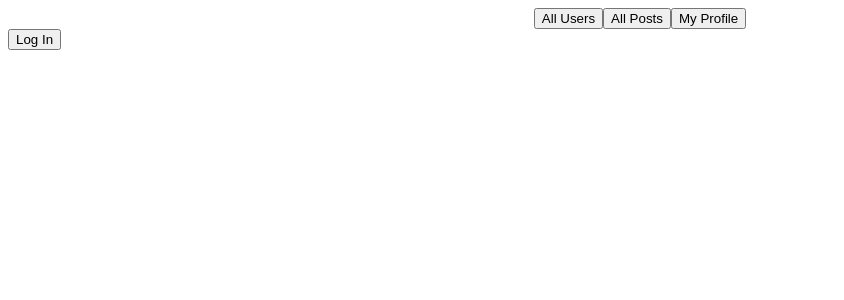
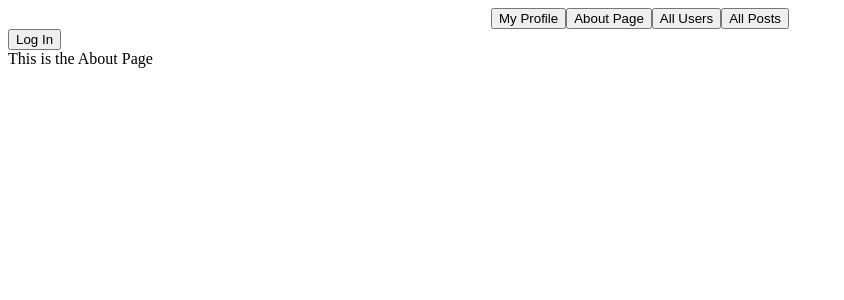
Before and after one commit to abaydar/tech_networking_client, a React (Create React App) app: page /about in a window 1280 px wide. Shown: the top 300 px of the page, without its empty margins (0-844 px from the left). Built offline with nearby package versions, Linux system fonts and the light colour scheme.

Commit message:
change home to about page, make profile root page '/'

```diff
--- /dev/null
+++ b/src/components/About.js
@@ -0,0 +1,13 @@
+import React from 'react';
+
+
+const About = () => {
+        return (
+        <div>
+            This is the About Page
+        </div>
+        );
+
+}
+
+export default About;
--- a/src/components/Home.js
+++ /dev/null
@@ -1,15 +0,0 @@
-import React, { Component } from 'react';
-
-
-class Home extends Component {
-    state = {  }
-    render() {
-        return (
-            <div>
-                This is the Home Page
-            </div>
-          );
-    }
-}
-
-export default Home;
--- a/src/components/NavBar.js
+++ b/src/components/NavBar.js
@@ -5,15 +5,18 @@ const NavBar = () => {
 
     return (
         <div id="nav-bar">
+            <Link to="/">
+                <button id="profile">My Profile</button>
+            </Link>
+            <Link to="/about">
+                <button id="about">About Page</button>
+            </Link>
             <Link to="/users">
                 <button id="users">All Users</button>
             </Link>
             <Link to="/posts">
                 <button id="posts">All Posts</button>
             </Link>
-            <Link to="/profile">
-                <button id="profile">My Profile</button>
-            </Link>
         </div>
     )
 }
--- a/src/components/Router.js
+++ b/src/components/Router.js
@@ -2,19 +2,17 @@ import React from 'react'
 import { Switch, Route } from 'react-router-dom'
 
 import UsersContainer from './containers/UsersContainer'
-import Home from './Home'
+import About from './About'
 import Profile from './Profile'
 import PostsContainer from './containers/PostsContainer'
-// import UserShow from './UserShow'
 
 const Router = () => {
     return(
         <Switch>
-            <Route exact path='/' component={Home} />
+            <Route exact path='/' component={Profile} />
             <Route exact path='/users' component={UsersContainer} />
-            <Route exact path='/profile' component={Profile} />
             <Route exact path='/posts' component={PostsContainer} />
-            {/* <Route path='/users/:id' component={UserShow} /> */}
+            <Route exact path='/about' component={About} />
         </Switch>
     )
 }
--- a/src/components/containers/FriendshipsContainer.js
+++ b/src/components/containers/FriendshipsContainer.js
@@ -16,7 +16,3 @@ const FriendshipsContainer = (props) => {
 }
 
 export default FriendshipsContainer
-
-{/* <ul>
-                    <li key={f.id}>{f.friend.email}</li>
-                </ul> */}
--- a/src/components/containers/PostsContainer.js
+++ b/src/components/containers/PostsContainer.js
@@ -8,15 +8,27 @@ import PostsList from '../PostsList'
 
 class PostsContainer extends Component {
 
+    state = {
+        buttonClicked: false
+      }
+
     componentDidMount(){
         this.props.fetchPosts()
     }
 
+    renderForm = () => {
+        this.setState((prevState) => {
+          return { buttonClicked: !prevState.buttonClicked }
+        })
+      }
+
     render(){
         return(
             <div>
-                All Posts
-                <PostsForm />
+                <button onClick={this.renderForm}>Create Post</button>
+                <div>
+                    {this.state.buttonClicked ? <PostsForm/> : null }
+                </div>
                 <PostsList posts={this.props.posts}/>
             </div>
         )
```
